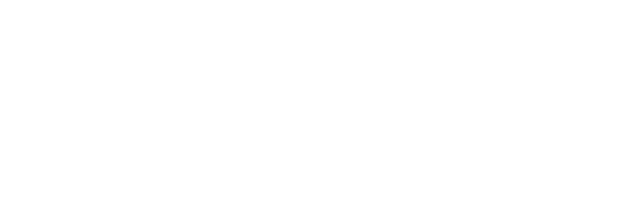
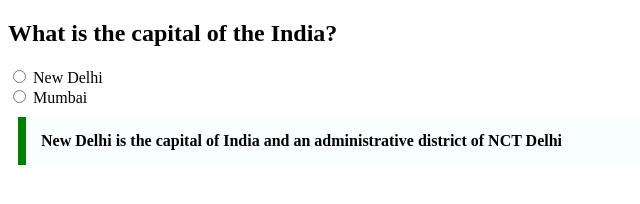
Before and after one commit to acciojob/trivia-PravinElangovan, a website: page main.html in a window 1280 px wide. Shown: the whole page, without its empty margins (0-640 px from the left). Drawn offline with Linux system fonts and the light colour scheme.

Commit message:
first change

```diff
--- a/main.html
+++ b/main.html
@@ -8,6 +8,14 @@
 
 <body>
 	<!-- the entire body must be written by student -->
+	<h2>What is the capital of the India?</h2>
+
+	<input type="radio" name="capital" id="">
+	<span>New Delhi</span>
+	<br>
+	<input type="radio" name="capital" id="">
+	<span>Mumbai</span>
+	<blockquote>New Delhi is the capital of India and an administrative district of NCT Delhi</blockquote>
     <script type="text/javascript" src="./script.js">
 </script>
 
--- a/styles.css
+++ b/styles.css
@@ -1,2 +1,10 @@
 
 /* Your CSS Code here. */
+blockquote{
+    max-width: 600px;
+    margin: 10px;
+    padding: 15px;
+    border-left: 8px solid green;
+    background-color: #f8fffe;
+    font-weight: bold;
+}
```
